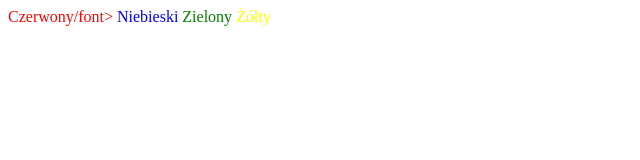
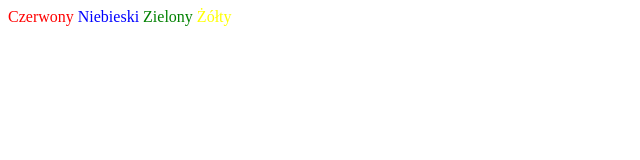
Before and after one commit to sampolska0506/cieszyn28, a plain HTML site: page index.html in a window 1280 px wide. Shown: the whole page, without its empty margins (0-640 px from the left). Drawn offline with Linux system fonts and the light colour scheme.

Commit message:
Update index.html

```diff
--- a/index.html
+++ b/index.html
@@ -7,7 +7,7 @@
     <title>Document</title>
 </head>
 <body>
-    <font color="red">Czerwony/font>
+    <font color="red">Czerwony</font>
     <font color="blue">Niebieski</font>
     <font color="green">Zielony</font>
     <font color="yellow">Żółty</font>
```
